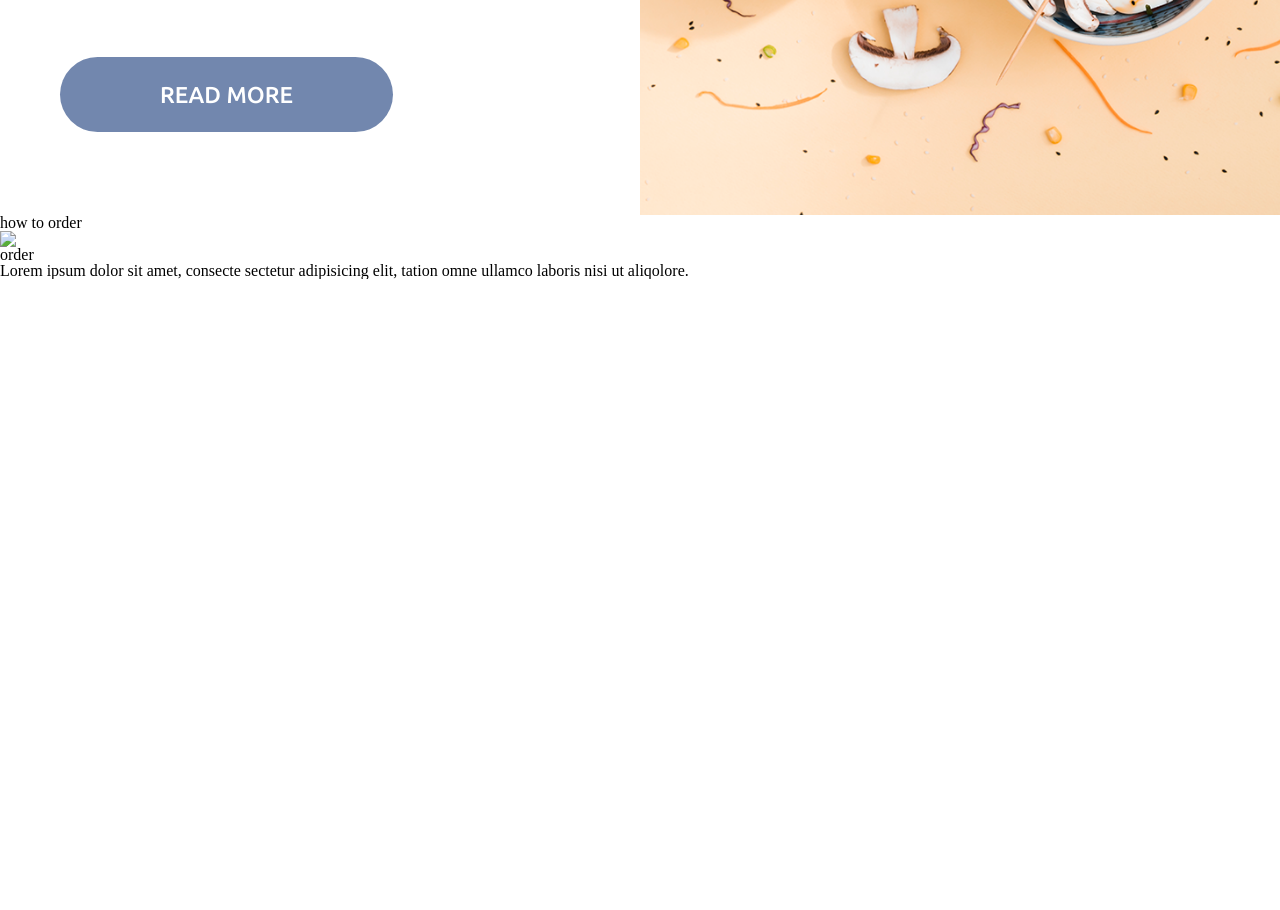
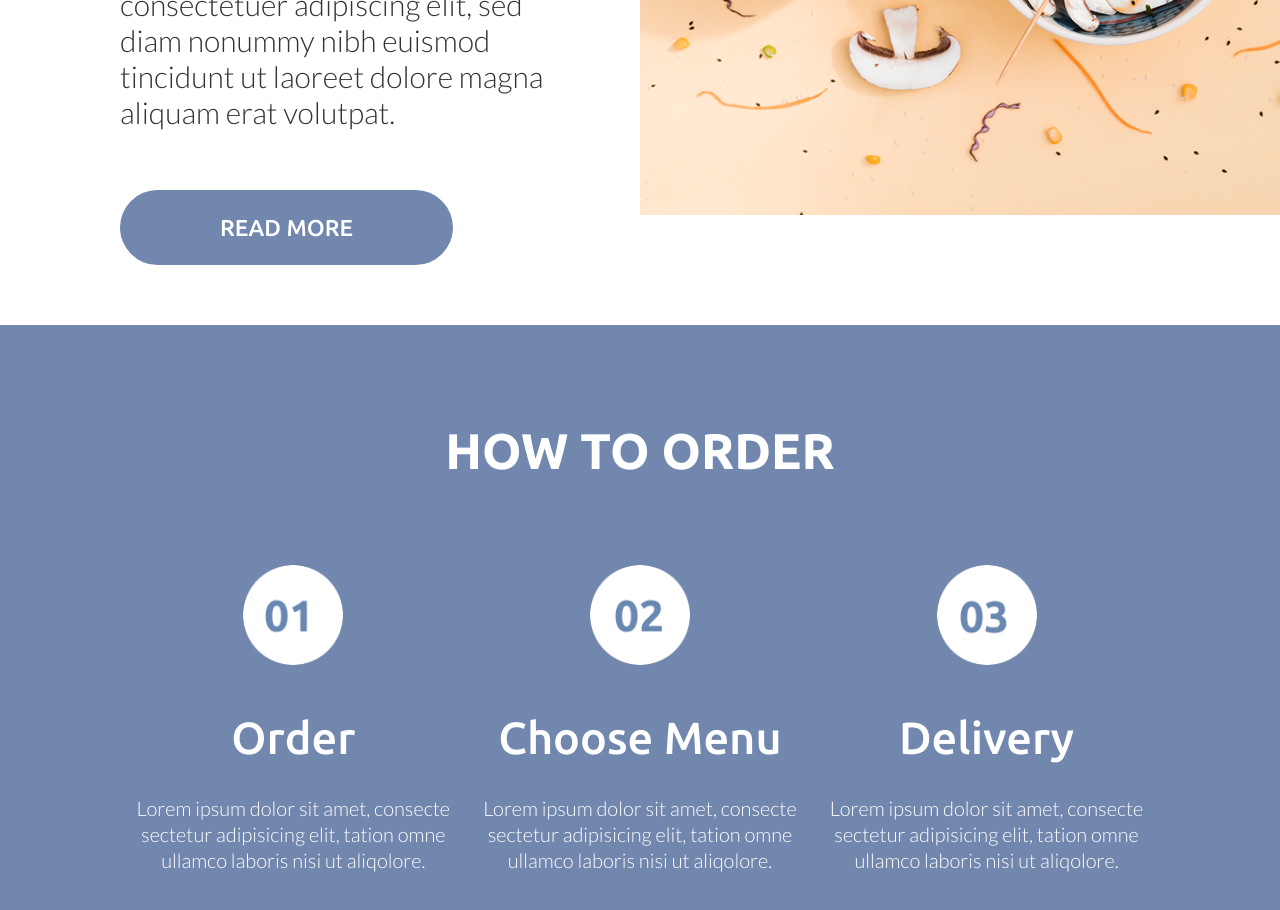
Before and after one commit to ron-divina/front-end-test-MA, a plain HTML site: page index.html in a window 1280 px wide. Shown: the part 1797-2707 px from the top of the page. Before the commit the page ends 2076 px from the top, so only its background shows below. Drawn offline with Linux system fonts and the light colour scheme.

Commit message:
Commit all files

```diff
--- a/assets/scss/_base.scss
+++ b/assets/scss/_base.scss
@@ -55,5 +55,3 @@ $theme-color0:  #7287ae;
 // Fonts
 $Ubuntu: 'Ubuntu', sans-serif;
 $Lato: 'Lato', sans-serif;
-
-// Common layouts
--- a/assets/scss/_components.scss
+++ b/assets/scss/_components.scss
@@ -63,4 +63,41 @@
         text-decoration: none;
         text-transform: uppercase;
     }
+
+    &:last-child &__cta {
+        padding-left: 120px;
+    }
 }
+
+// Order steps
+.order {
+    margin-top: 90px;
+    display: flex;
+
+    img {
+        width: 100px;
+        margin: auto;
+    }
+
+    &__step {
+        width: 33.33%;
+        padding: 0 6px;
+    }
+
+    &__title {
+        margin-top: 50px;
+        color: $white;
+        font-family: $Ubuntu;
+        font-size: 45px;
+        text-transform: capitalize;
+    }
+
+    &__desc {
+        margin-top: 35px;
+        color: $white;
+        font-family: $Lato;
+        font-weight: 300;
+        font-size: 20px;
+        line-height: 1.3;
+    }
+}
--- a/assets/scss/_modules/_footer.scss
+++ b/assets/scss/_modules/_footer.scss
@@ -0,0 +1,13 @@
+.footer {
+    padding: 100px 120px 120px;
+    background: $theme-color0;
+    text-align: center;
+
+    &__header {
+        color: $white;
+        font-family: $Ubuntu;
+        font-weight: 700;
+        font-size: 50px;
+        text-transform: uppercase;
+    }
+}
--- a/index.html
+++ b/index.html
@@ -50,7 +50,7 @@
         <section class="promo promo-second">
             <div class="promo__cta">
                 <h3 class="promo__heading">
-                    Discount up to 50% All Menu
+                    January’s Promo:<br>Buy 1 Get 1 Free!
                 </h3>
                 <p class="promo__text">
                     Lorem ipsum dolor sit amet, consectetuer adipiscing elit, sed diam nonummy nibh euismod tincidunt ut laoreet dolore magna aliquam erat volutpat.
@@ -65,9 +65,19 @@
     <footer class="footer">
         <h2 class="footer__header">how to order</h2>
         <div class="order">
-            <div class="order-step-1">
-                <img src="./assets/images/1.png">
+            <div class="order__step">
+                <img src="./assets/images/step-1.png">
                 <h3 class="order__title">order</h3>
+                <p class="order__desc">Lorem ipsum dolor sit amet, consecte sectetur adipisicing elit, tation omne  ullamco laboris nisi ut aliqolore.</p>
+            </div>
+            <div class="order__step">
+                <img src="./assets/images/step-2.png">
+                <h3 class="order__title">choose menu</h3>
+                <p class="order__desc">Lorem ipsum dolor sit amet, consecte sectetur adipisicing elit, tation omne  ullamco laboris nisi ut aliqolore.</p>
+            </div>
+            <div class="order__step">
+                <img src="./assets/images/step-3.png">
+                <h3 class="order__title">delivery</h3>
                 <p class="order__desc">Lorem ipsum dolor sit amet, consecte sectetur adipisicing elit, tation omne  ullamco laboris nisi ut aliqolore.</p>
             </div>
         </div>
```
Also changed, not shown: assets/styles.css.
